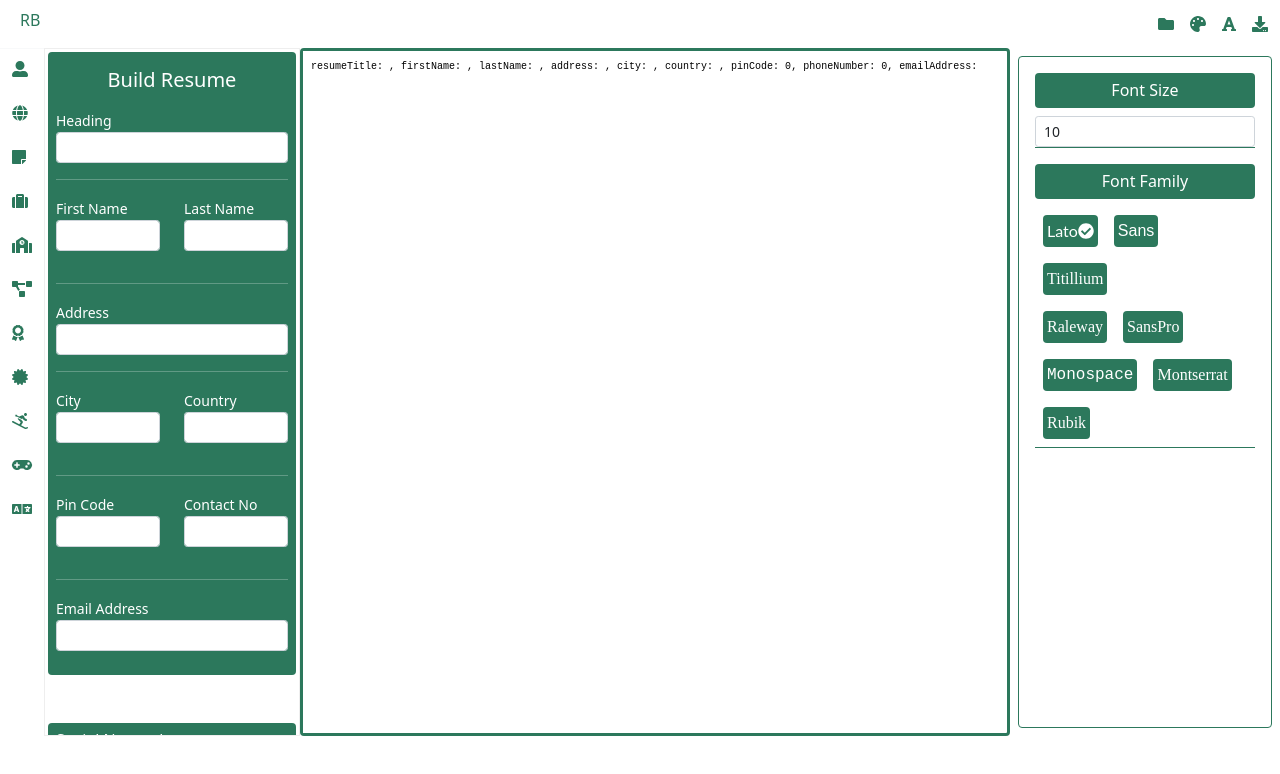
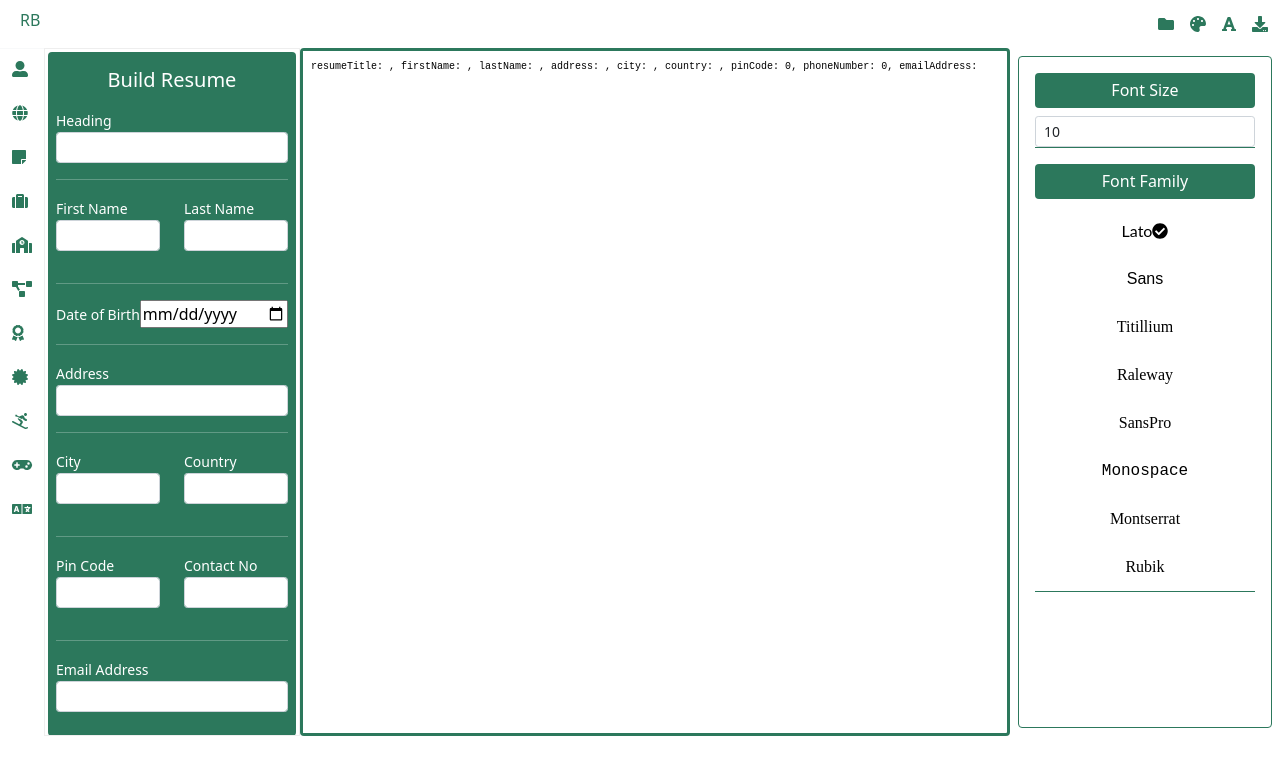
Before and after one commit to AndiswamyDev/resume-builder, a React (Create React App) app: page / in a window 1280 px wide. Both pictures are taken after a click on the element 1229 px from the left and 26 px from the top of the page. Shown: the top 774 px of the page. Built offline with nearby package versions, Linux system fonts and the light colour scheme.

Commit message:
added DOB option

```diff
--- a/src/resume-builder/components/leftSideBarOptions.tsx
+++ b/src/resume-builder/components/leftSideBarOptions.tsx
@@ -32,6 +32,7 @@ class LeftSideBarOptions extends React.Component<LeftSideBarOptionsInterfaces>{
         resumeTitle: '',
         firstName: '',
         lastName: '',
+        dob: '',
         address: '',
         city: '',
         country: '',
@@ -66,6 +67,11 @@ class LeftSideBarOptions extends React.Component<LeftSideBarOptionsInterfaces>{
             case 'lastName':
                 this.setState({
                     lastName: event.target.value
+                });
+                break;
+            case 'dob':
+                this.setState({
+                    dob: event.target.value
                 });
                 break;
             case 'address':
--- a/src/resume-builder/views/toolbars/fontSizeFamily.tsx
+++ b/src/resume-builder/views/toolbars/fontSizeFamily.tsx
@@ -22,11 +22,11 @@ class FontSizeFamily extends React.Component<FontSizeFamilyInterfaces> {
                             <h6 className='d-flex justify-content-center bg-primary rounded p-2'>{property}</h6>
                             <div className='d-flex flex-column d-flex justify-content-center'>
                                 {property === 'Font Family' && fontFamilyOptions.map((family: any) => {
-                                    return (<div className='d-flex font-family-options'>
+                                    return (<div className='d-flex font-family-options flex-column'>
                                         {family.map((fontFamily: any) => {
                                             return (
                                                 <div className='d-flex justify-content-center'>
-                                                    <span className='m-2 p-1 rounded bg-primary text-white' style={{ fontFamily: `${Object.values(fontFamily)}`, color: 'black' }}
+                                                    <span className='m-2 p-1 rounded textt-primary' style={{ fontFamily: `${Object.values(fontFamily)}`, color: 'black' }}
                                                         onClick={() => this.props.handleFontSizeFamily(property, `${Object.keys(fontFamily)}`)}
                                                     >
                                                         {Object.keys(fontFamily)}
--- a/src/resume-builder/views/userProfile.tsx
+++ b/src/resume-builder/views/userProfile.tsx
@@ -33,6 +33,10 @@ class UserProfile extends React.Component<UserProfileInterfaces>{
                         </InputGroup >
                     </Col>
                 </Row>
+                <hr />
+                <small>Date of Birth</small>
+                <input type='date' onChange={(event: React.ChangeEvent<HTMLInputElement>) => this.props.handleFieldTypes('dob', event)}
+                    autoComplete='off' />
                 <hr />
                 <small>Address</small>
                 <InputGroup className="mb-3" size='sm'>
```
